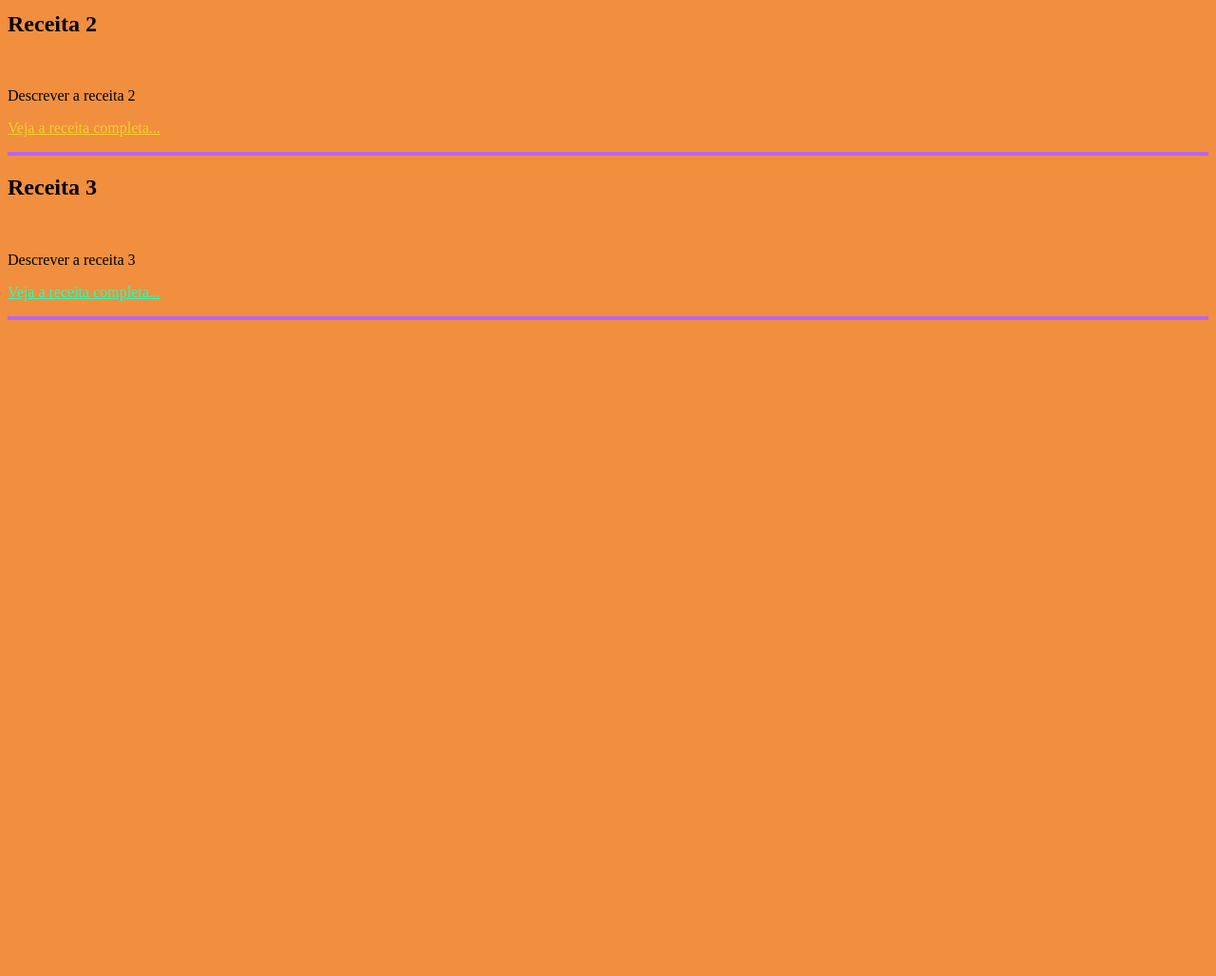
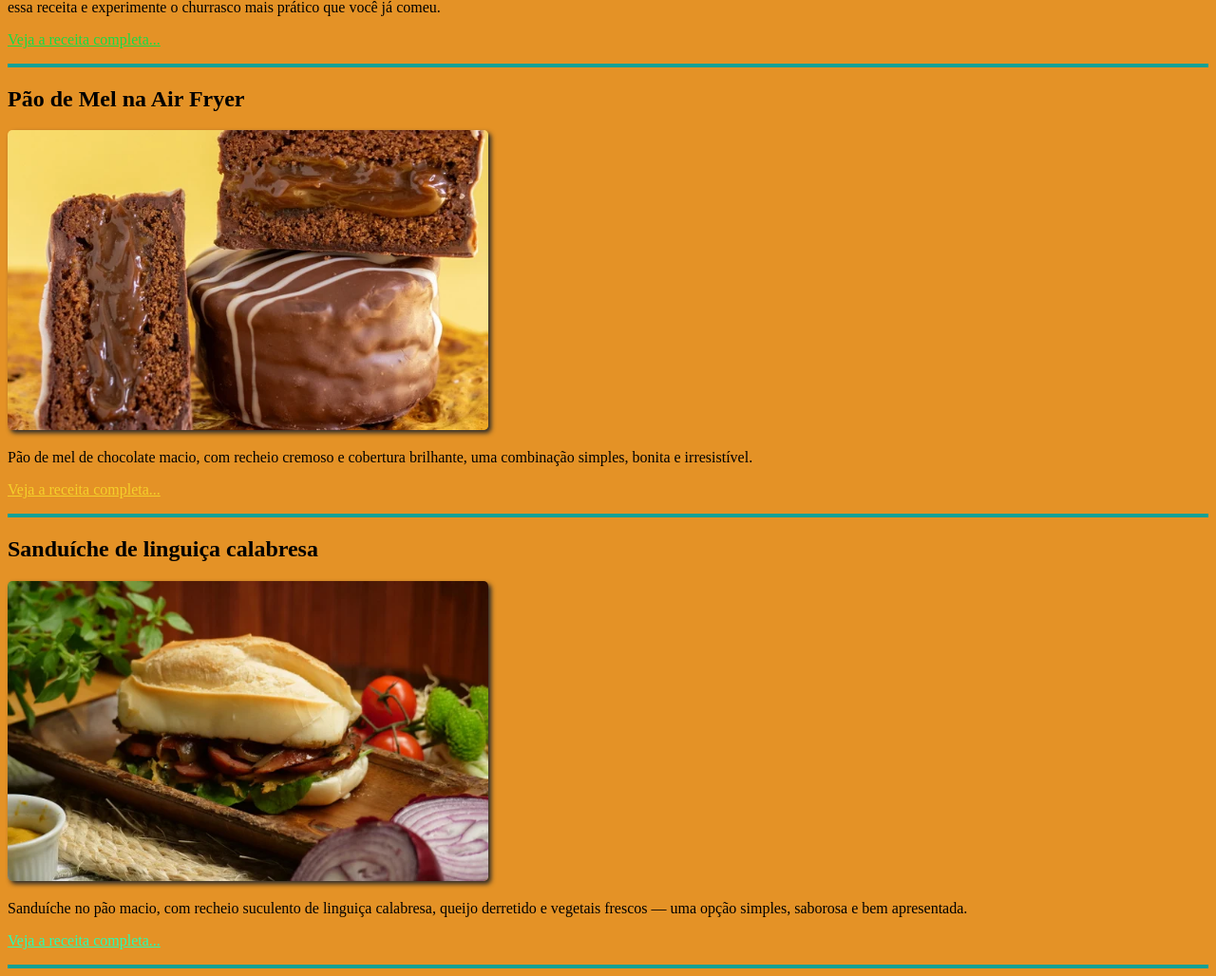
Before and after one commit to natthan209/Receitas, a plain HTML site: page index.html in a window 1280 px wide. Shown: the part 648-1676 px from the top of the page at 95% size. Before the commit the page ends 993 px from the top, so only its background shows below. Drawn offline with Linux system fonts and the light colour scheme.

Commit message:
Add files via upload

```diff
--- a/index.html
+++ b/index.html
@@ -8,11 +8,11 @@
     <!-- CSS Externo -->
     <link href="style.css" type="text/css" rel="stylesheet">
     <!-- CSS Local -->
-    <style>
+    <!-- <style>
         body {
             background-color: rgb(241, 143, 63);
         }
-    </style>
+    </style> -->
 </head>
 
 <body>
@@ -28,7 +28,9 @@
 
     <hr>
     <h2>Churrasco na Air Fryer</h2>
-    <p><img src="img/carne_air_fryer.jpg" alt="Bife suculento grelhado, cortado em fatias, com interior rosado ao ponto e crosta dourada temperada com sal grosso, servido sobre uma tábua de madeira."></p> <!-- colocar a img da receita 1 - pode ser vídeo também -->
+    <p><img src="img/carne_air_fryer.jpg"
+            alt="Bife suculento grelhado, cortado em fatias, com interior rosado ao ponto e crosta dourada temperada com sal grosso, servido sobre uma tábua de madeira.">
+    </p> <!-- colocar a img da receita 1 - pode ser vídeo também -->
     <p>Quem mora em apartamento não pode fazer fumaça, mas isso não significa que o churrasco está fora de questão. O
         churrasco na airfryer vai assar a carne e deixar naquele ponto ideal sem que você deixe seu lar defumado. A
         lista de ingredientes é bem básica e não tem nada demais: apenas a carne e o sal grosso, como no churrasco
@@ -40,15 +42,21 @@
     <p><a style="color:rgb(20, 220, 70);" href="receita1.html">Veja a receita completa...</a></p>
 
     <hr>
-    <h2>Receita 2</h2>
-    <p><img src="" alt=""></p> <!-- colocar a img da receita 2 - pode ser vídeo também -->
-    <p>Descrever a receita 2</p>
+    <h2>Pão de Mel na Air Fryer</h2>
+    <p><img src="img/pao_de_mel.jpg"
+            alt="Pão de mel de chocolate cortado ao meio, com recheio cremoso escorrendo, coberto por uma camada de chocolate brilhante e decorado com fios de chocolate branco, em fundo amarelo."
+            width="100%"></p> <!-- colocar a img da receita 2 - pode ser vídeo também -->
+    <p>Pão de mel de chocolate macio, com recheio cremoso e cobertura brilhante, uma combinação simples, bonita e
+        irresistível.</p>
     <p><a style="color: rgb(245, 208, 42);" href="receita2.html">Veja a receita completa...</a></p>
 
     <hr>
-    <h2>Receita 3</h2>
-    <p><img src="" alt=""></p> <!-- colocar a img da receita 3 - pode ser vídeo também -->
-    <p>Descrever a receita 3</p>
+    <h2>Sanduíche de linguiça calabresa</h2>
+    <p><img src="img/Sanduíche.jpg"
+            alt="Sanduíche no pão macio, com recheio suculento de carne, queijo derretido e vegetais frescos — uma opção simples, saborosa e bem apresentada.">
+    </p> <!-- colocar a img da receita 3 - pode ser vídeo também -->
+    <p>Sanduíche no pão macio, com recheio suculento de linguiça calabresa, queijo derretido e vegetais frescos — uma
+        opção simples, saborosa e bem apresentada.</p>
     <p><a style="color: rgb(37, 255, 182);" href="receita3.html">Veja a receita completa...</a></p>
     <hr>
 
--- a/style.css
+++ b/style.css
@@ -1,13 +1,13 @@
-/* body{
-    background-color: blueviolet;
-} */
+body {
+    background-color: rgba(224, 128, 2, 0.856);
+}
 
 hr {
-    border: 2px solid rgb(186, 101, 243);
+    border: 2px solid rgb(18, 161, 149);
 }
 
 img {
-    width: 30%;
+    width: 40%;
     /*largura*/
     height: auto;
     /*altura*/
```
Also changed, not shown: receita1.html (+4 -20 lines), receita2.html (+12 -26 lines), receita3.html (+7 -22 lines).
